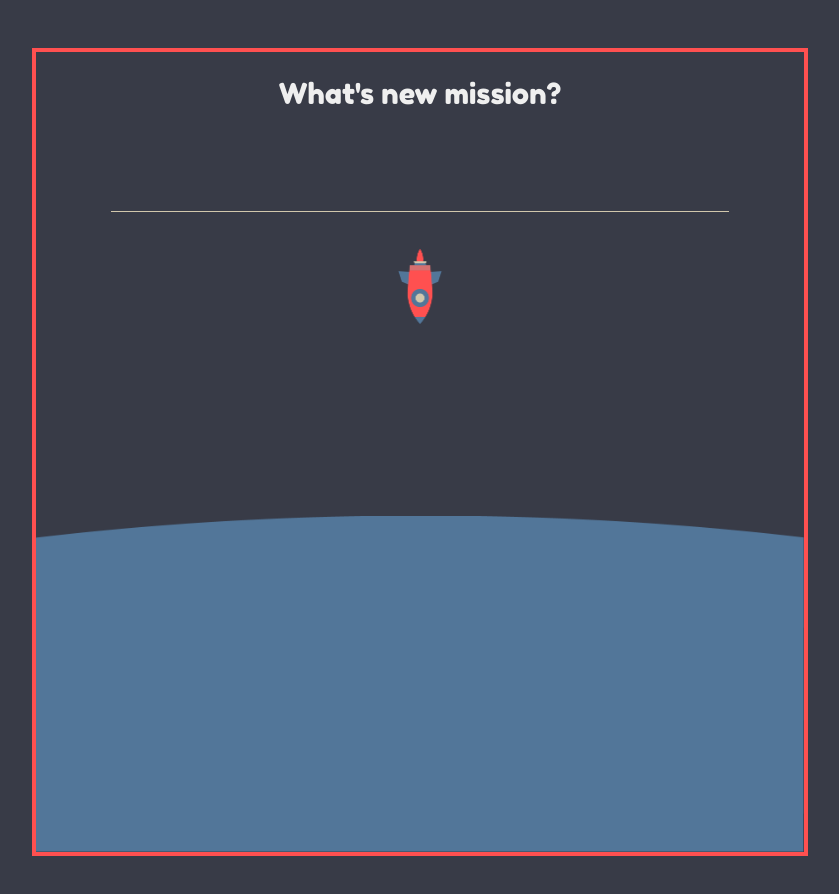
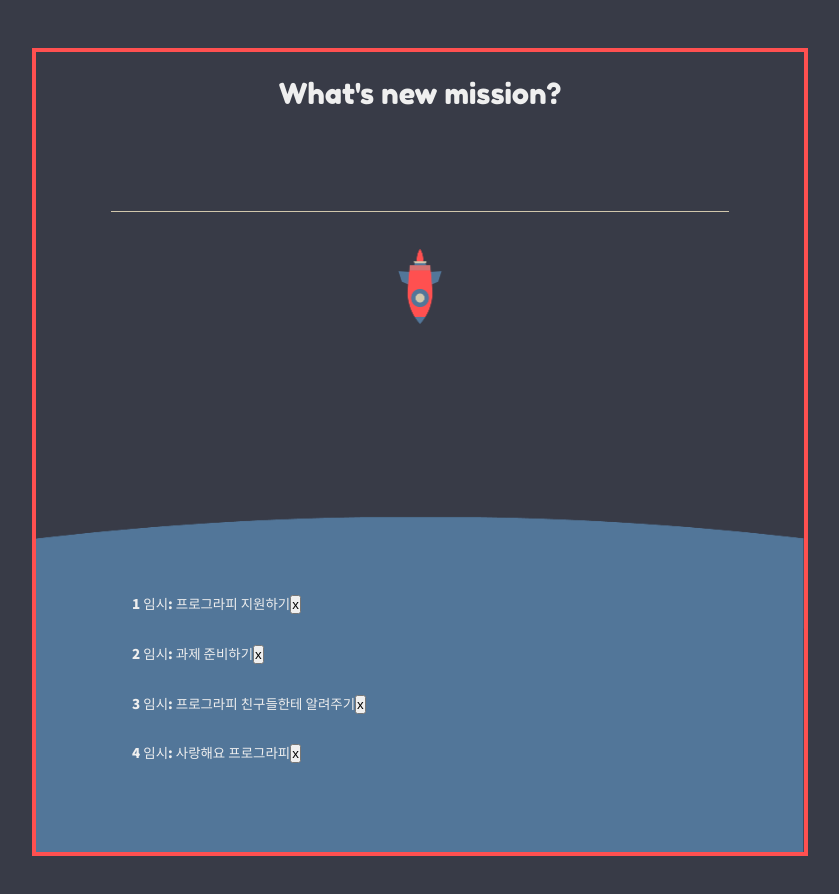
Before and after one commit to zwonH/prography-front, a React (Create React App) app in the folder todo-app/: page / in a window 1280 px wide. Shown: the top 894 px of the page, without its empty margins (220-1059 px from the left). Built offline with nearby package versions, Linux system fonts and the light colour scheme.

Commit message:
feat: TodoItem 스타일 적용
- BlueMoon.js 부활. 레이아웃에 필요함.
- 스크롤바, input 기본 설정 제거가 안 됨. 더 리서치 해봐야함.

```diff
--- a/todo-app/src/App.css
+++ b/todo-app/src/App.css
@@ -6,7 +6,6 @@
 
 body {
   background-color: #383b47;
-
   font-family: "Fredoka One", cursive;
   /* "Noto Sans KR", sans-serif */
   font-weight: normal;
@@ -15,9 +14,21 @@ body {
 }
 
 .container {
-  border: #ff5050 0.3rem solid;
-  margin: 3rem auto 3rem auto;
+  position: relative;
   width: 60%;
   height: 50rem;
+  margin: 3rem auto 3rem auto;
+  border: #ff5050 0.3rem solid;
+}
+
+.todoListDIv {
   position: relative;
+  width: 75%;
+  height: 13rem;
+  margin: 16.5rem auto 0 auto;
+  z-index: 10;
+  overflow-x: hidden;
+  overflow-y: auto;
+  /* 스크롤바 삭제가 되지 않는다... */
+  -ms-overflow-style: none;
 }
--- a/todo-app/src/App.js
+++ b/todo-app/src/App.js
@@ -1,17 +1,39 @@
 import React, { Component } from "react";
 
 import Header from "./components/layout/Header";
+import BlueMoon from "./components/layout/BlueMoon";
 
 import "./App.css";
 import AddTodo from "./components/AddTodo";
-import TodoItem from "./components/TodoItem";
+import Todos from "./components/Todos";
 
 //임시로 아이디 생성
 // import uuid from "uuid";
 
 class App extends Component {
   state = {
-    todos: []
+    todos: [
+      {
+        id: 1,
+        title: "임시: 프로그라피 지원하기",
+        completed: true
+      },
+      {
+        id: 2,
+        title: "임시: 과제 준비하기",
+        completed: false
+      },
+      {
+        id: 3,
+        title: "임시: 프로그라피 친구들한테 알려주기",
+        completed: false
+      },
+      {
+        id: 4,
+        title: "임시: 사랑해요 프로그라피",
+        completed: false
+      }
+    ]
   };
 
   //Add Todo
@@ -27,9 +49,14 @@ class App extends Component {
     return (
       <div className="App">
         <div className="container">
-          <Header />
-          <AddTodo addTodo={this.addTodo} />
-          <TodoItem />
+          <React.Fragment>
+            <Header />
+            <AddTodo addTodo={this.addTodo} />
+            <div className="todoListDIv">
+              <Todos todos={this.state.todos} />
+            </div>
+            <BlueMoon />
+          </React.Fragment>
         </div>
       </div>
     );
--- a/todo-app/src/components/AddTodo.js
+++ b/todo-app/src/components/AddTodo.js
@@ -49,7 +49,7 @@ const addTodoStyle = {
   appearance: "none",
   fontFamily: "Noto Sans KR, sansSerif",
   fontSize: "1.1rem",
-  lineheight: "1.1rem",
+  lineHeight: "1.1rem",
   color: "#EFEFEF"
 };
 
--- a/todo-app/src/components/TodoItem.js
+++ b/todo-app/src/components/TodoItem.js
@@ -1,22 +1,26 @@
 import React, { Component } from "react";
+import PropTypes from "prop-types";
 
 export class TodoItem extends Component {
   render() {
-    return <div style={blueMoonStyle}></div>;
+    const { id, title } = this.props.todo;
+    return (
+      <p style={todoListStyle}>
+        {id} {title}
+        <button> x </button>
+      </p>
+    );
   }
-}
+} //export class TodoItem ends here
 
-const blueMoonStyle = {
-  position: "relative",
-  top: "11.7rem",
-  width: "100%",
-  height: "21rem",
-  margin: "0 auto",
-  backgroundImage: "url('/blueMoon.png')",
-  //   이미지를 public에 넣어야함! 다른 폴더를 만드니 적용 안 됨.
-  backgroundSize: "100% 21rem",
-  backgroundPosition: "center",
-  alt: "blueMoon"
+TodoItem.propTypes = {
+  todo: PropTypes.object.isRequired
+};
+
+const todoListStyle = {
+  fontFamily: "Noto Sans KR, sansSerif",
+  fontSize: "0.84rem",
+  marginBottom: "1.8rem"
 };
 
 export default TodoItem;
--- a/todo-app/src/components/Todos.js
+++ b/todo-app/src/components/Todos.js
@@ -1,9 +1,15 @@
 import React, { Component } from "react";
+import Todoitem from "./TodoItem";
+import PropTypes from "prop-types";
 
-export class Todos extends Component {
+class Todos extends Component {
   render() {
-    return <div></div>;
+    return this.props.todos.map(todo => <Todoitem key={todo.id} todo={todo} />);
   }
-}
+} //export class TodoItem ends here
+
+Todos.propTypes = {
+  todo: PropTypes.object.isRequired
+};
 
 export default Todos;
--- /dev/null
+++ b/todo-app/src/components/layout/BlueMoon.js
@@ -0,0 +1,22 @@
+import React from "react";
+
+function BlueMoon() {
+  return <div style={blueMoonStyle}></div>;
+}
+
+const blueMoonStyle = {
+  display: "block",
+  position: "fixed",
+  top: "32.3rem",
+  width: "60%",
+  height: "21rem",
+  margin: "0 auto",
+  backgroundImage: "url('/blueMoon.png')",
+  //   이미지를 public에 넣어야함! 다른 폴더를 만드니 적용 안 됨.
+  backgroundSize: "100% 21rem",
+  backgroundPosition: "center",
+  alt: "blueMoon",
+  zIndex: "-1"
+};
+
+export default BlueMoon;
```
